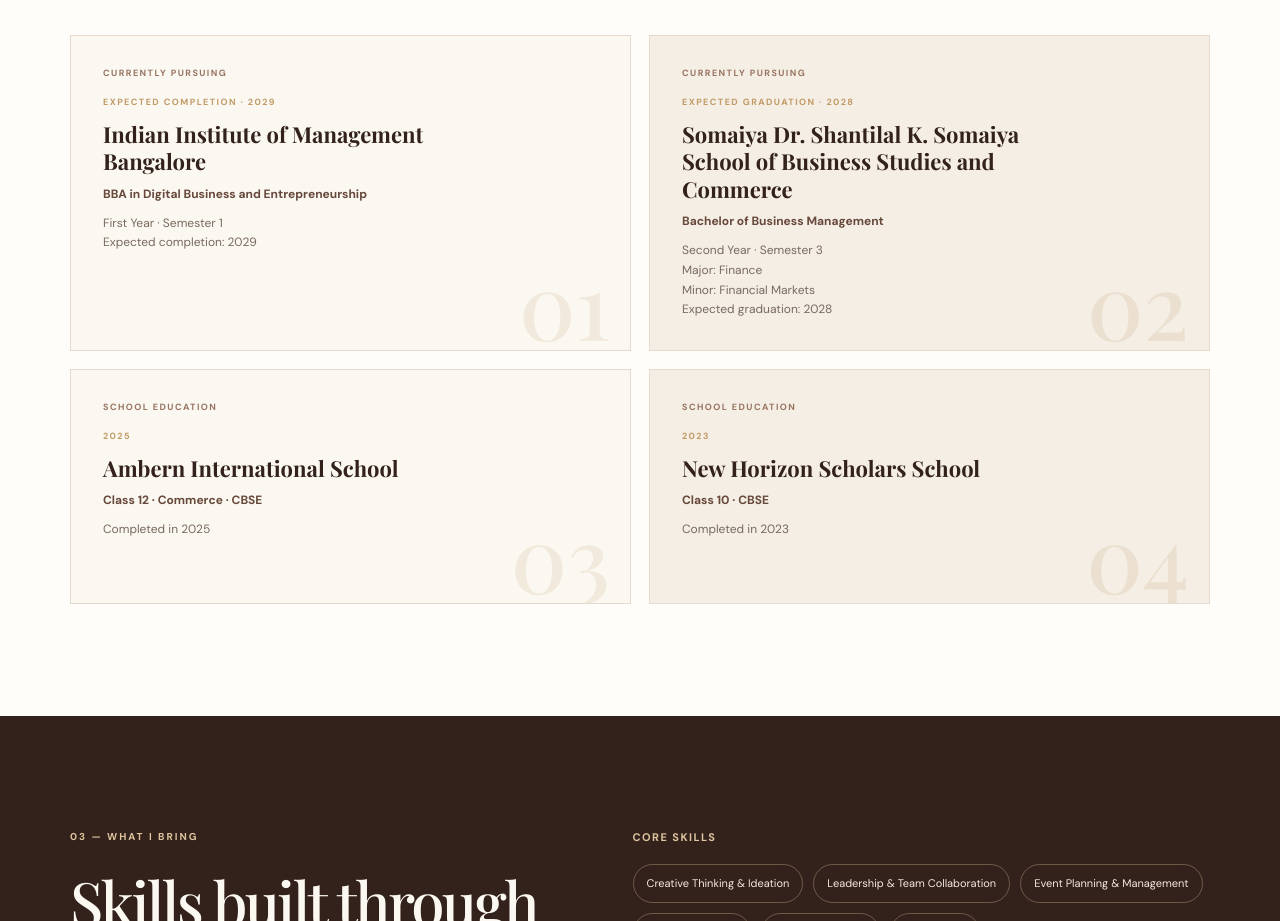
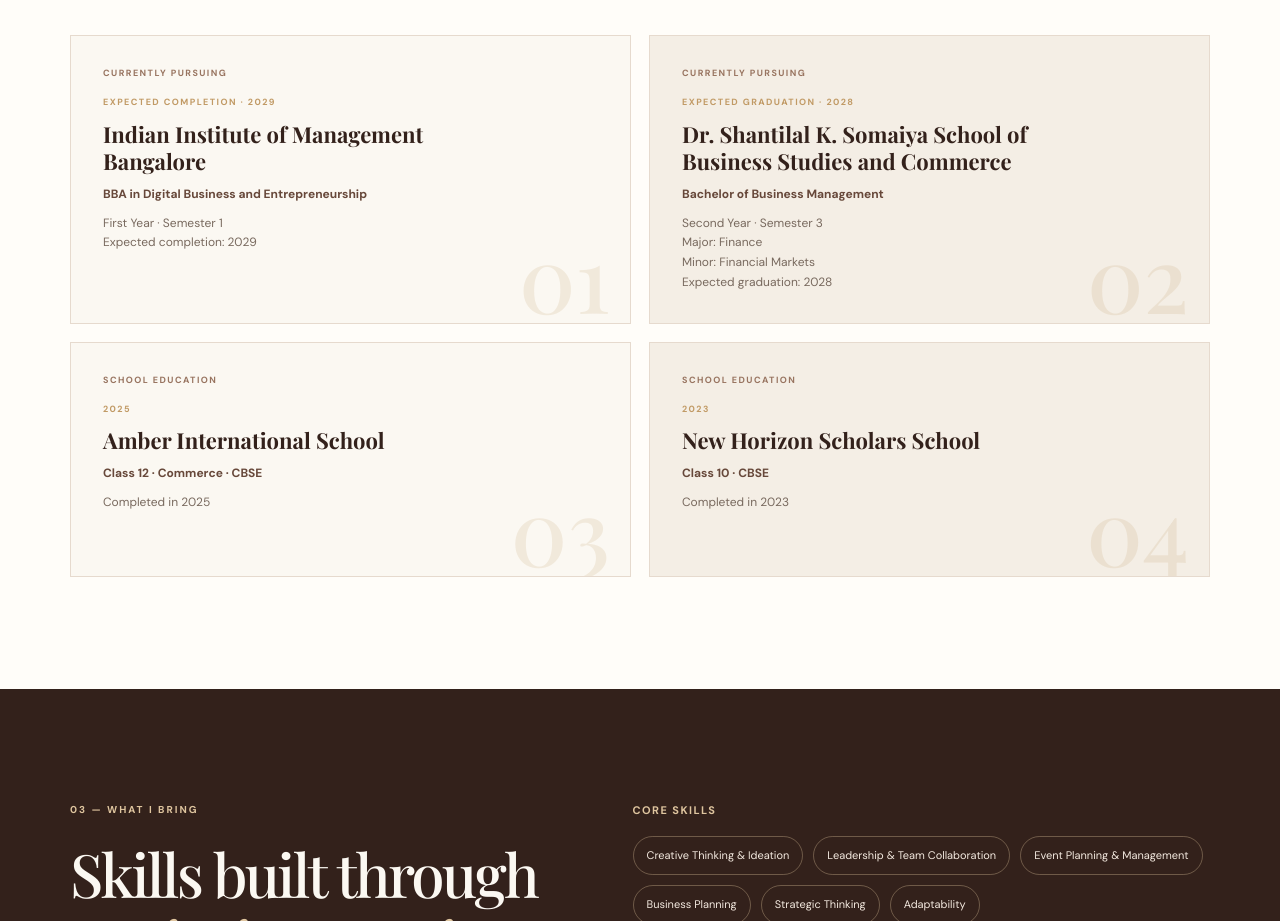
Before and after one commit to saloni-1311/saloni-hindlekar-portfolio, a plain HTML site: page index.html in a window 1280 px wide. Shown: the part 1720-2641 px from the top of the page. Drawn offline with nearby package versions, Linux system fonts and the light colour scheme.

Commit message:
Update index.html

```diff
--- a/index.html
+++ b/index.html
@@ -84,7 +84,7 @@
           <article class="education-card reveal delay-1">
             <span class="card-kicker">CURRENTLY PURSUING</span>
             <span class="education-year">EXPECTED GRADUATION · 2028</span>
-            <h3>Somaiya Dr. Shantilal K. Somaiya School of Business Studies and Commerce</h3>
+            <h3>Dr. Shantilal K. Somaiya School of Business Studies and Commerce</h3>
             <p class="degree">Bachelor of Business Management</p>
             <p class="education-detail">Second Year · Semester 3<br>Major: Finance<br>Minor: Financial Markets<br>Expected graduation: 2028</p>
             <span class="education-number">02</span>
@@ -92,7 +92,7 @@
           <article class="education-card reveal">
             <span class="card-kicker">SCHOOL EDUCATION</span>
             <span class="education-year">2025</span>
-            <h3>Ambern International School</h3>
+            <h3>Amber International School</h3>
             <p class="degree">Class 12 · Commerce · CBSE</p>
             <p class="education-detail">Completed in 2025</p>
             <span class="education-number">03</span>
```
